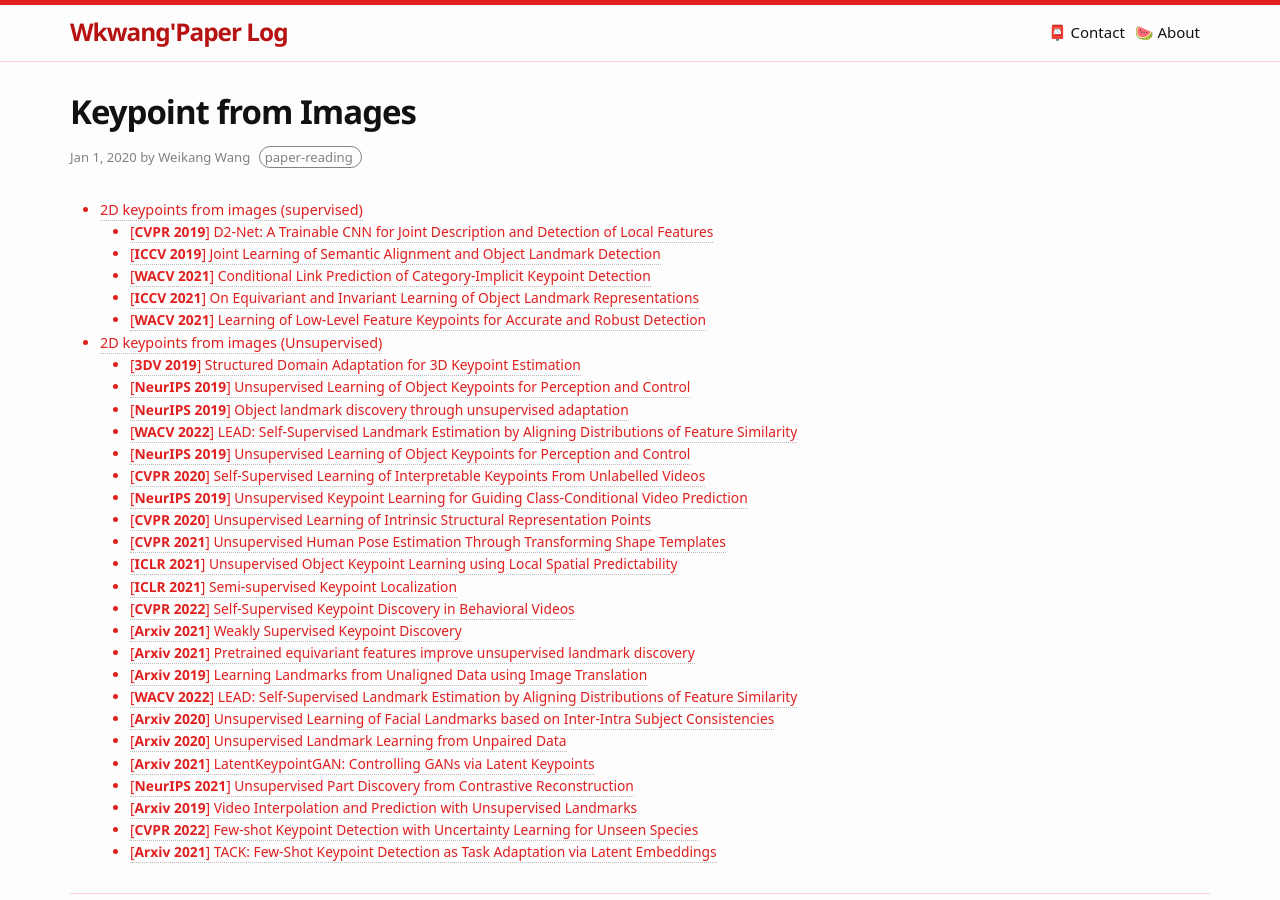
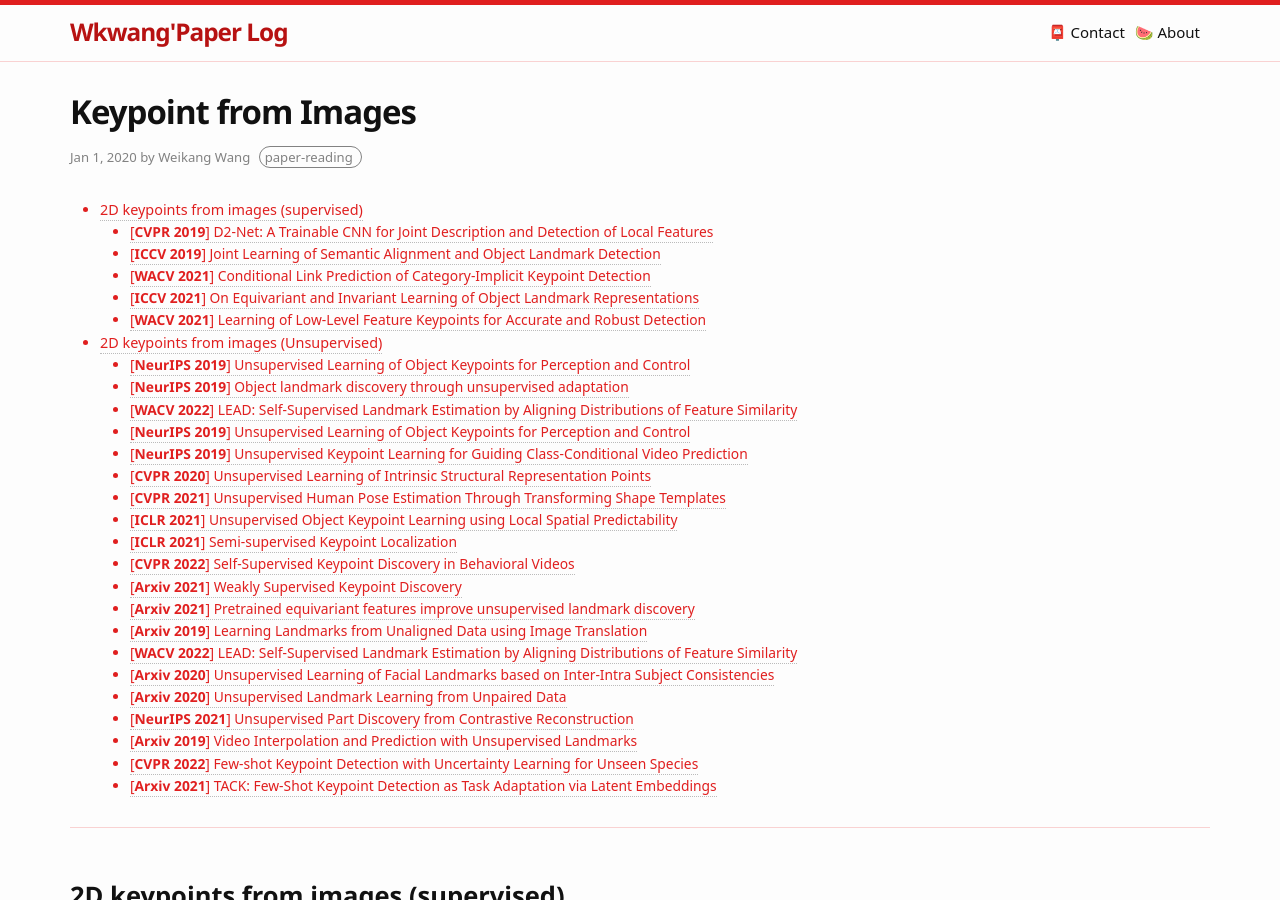
Before and after one commit to Wei-kang-Wang/tech-log, a Jekyll site: the page built from _posts/2022-01-01-Keypoint from Images.md, in a window 1280 px wide and 900 px high. Built offline with Jekyll 4.4.1, drawn with Linux system fonts in a browser that asks for light colours; some web fonts are replaced; formulas are drawn with MathJax 3; some of the changed text lies outside the part shown.

Commit message:
Update 2022-01-01-Keypoint from Images.md

```diff
--- a/_posts/2022-01-01-Keypoint from Images.md
+++ b/_posts/2022-01-01-Keypoint from Images.md
@@ -111,16 +111,6 @@ $$s_{ij} = \gamma_{ij} / \Sigma_{(i^{'}, j^{'})} \gamma_{i^{'}j^{'}}$$
 
 
 
-
-
-
-### \[**3DV 2019**\] [Structured Domain Adaptation for 3D Keypoint Estimation](https://ieeexplore.ieee.org/abstract/document/8885979)
-
-
-
-
-
-
 ### \[**NeurIPS 2019**\] [Unsupervised Learning of Object Keypoints for Perception and Control](https://proceedings.neurips.cc/paper/2019/hash/dae3312c4c6c7000a37ecfb7b0aeb0e4-Abstract.html)
 
 
@@ -134,9 +124,6 @@ $$s_{ij} = \gamma_{ij} / \Sigma_{(i^{'}, j^{'})} \gamma_{i^{'}j^{'}}$$
 
 ### \[**NeurIPS 2019**\] [Unsupervised Learning of Object Keypoints for Perception and Control](https://proceedings.neurips.cc/paper/2019/hash/dae3312c4c6c7000a37ecfb7b0aeb0e4-Abstract.html)
 
-
-
-### \[**CVPR 2020**\] [Self-Supervised Learning of Interpretable Keypoints From Unlabelled Videos](https://openaccess.thecvf.com/content_CVPR_2020/html/Jakab_Self-Supervised_Learning_of_Interpretable_Keypoints_From_Unlabelled_Videos_CVPR_2020_paper.html)
 
 
 ### \[**NeurIPS 2019**\] [Unsupervised Keypoint Learning for Guiding Class-Conditional Video Prediction](https://proceedings.neurips.cc/paper/2019/hash/801272ee79cfde7fa5960571fee36b9b-Abstract.html)
@@ -181,8 +168,6 @@ $$s_{ij} = \gamma_{ij} / \Sigma_{(i^{'}, j^{'})} \gamma_{i^{'}j^{'}}$$
 [CODE](https://github.com/justimyhxu/ULTRA)
 
 
-### \[**Arxiv 2021**\] [LatentKeypointGAN: Controlling GANs via Latent Keypoints](https://xingzhehe.github.io/LatentKeypointGAN/)
-
 
 ### \[**NeurIPS 2021**\] [Unsupervised Part Discovery from Contrastive Reconstruction](https://proceedings.neurips.cc/paper/2021/hash/ec8ce6abb3e952a85b8551ba726a1227-Abstract.html)
 
```
